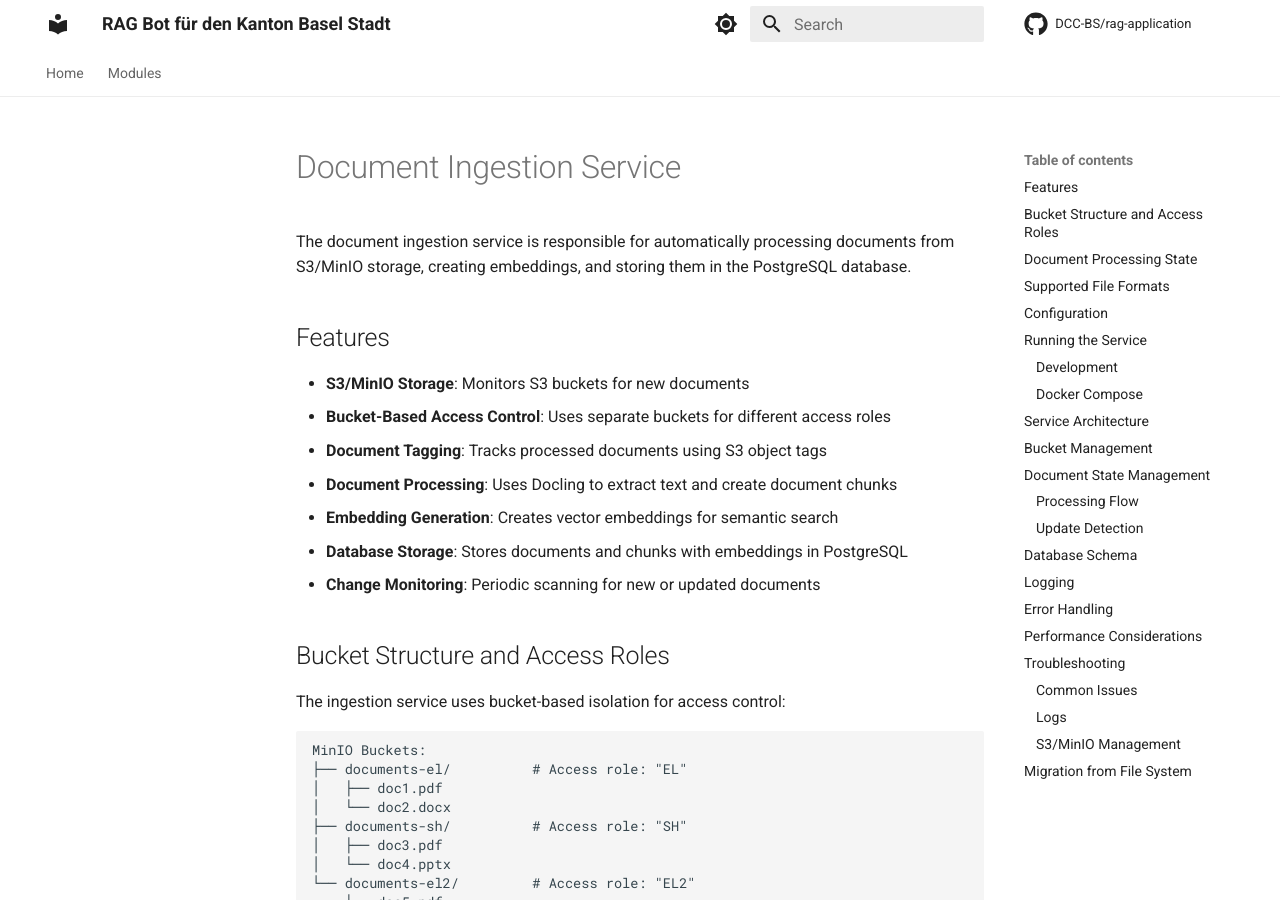
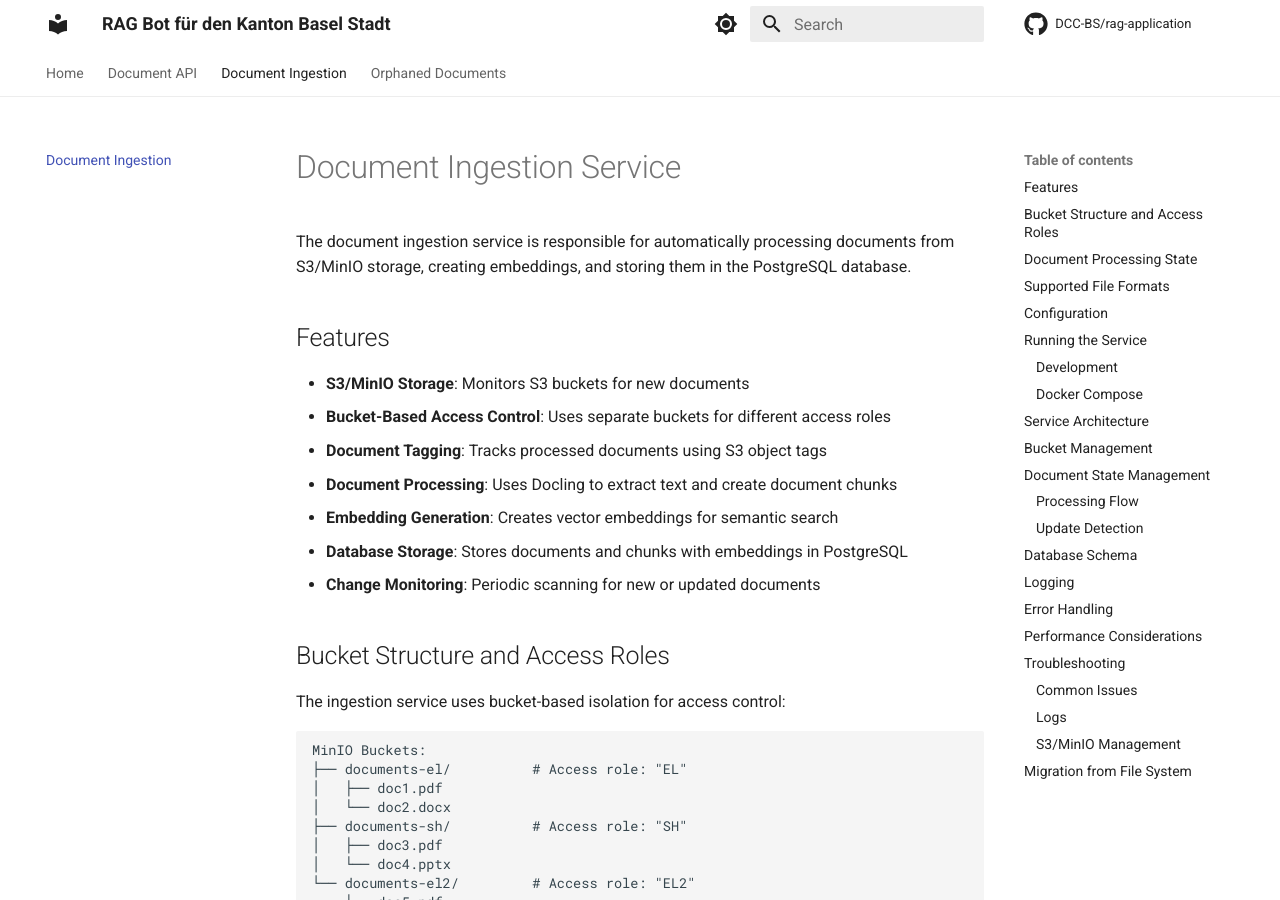
Before and after one commit to DCC-BS/rag-backend, an MkDocs documentation site: the page built from docs/ingestion.md, in a window 1280 px wide and 900 px high. Built offline with MkDocs 1.6.1 and Material for MkDocs 9.7.7, drawn with Linux system fonts in a browser that asks for light colours; comment, search, counter and statistics services are not loaded.

Commit message:
Update mkdocs.yml

```diff
--- a/mkdocs.yml
+++ b/mkdocs.yml
@@ -9,7 +9,9 @@ copyright: Maintained by <a href="https://dcc-bs.ch">Data Competence Center Base
 
 nav:
   - Home: index.md
-  - Modules: modules.md
+  - Document API: document_api.md
+  - Document Ingestion: ingestion.md
+  - Orphaned Documents: orphaned_document_cleanup.md
 plugins:
   - search
   - mkdocstrings:
```
